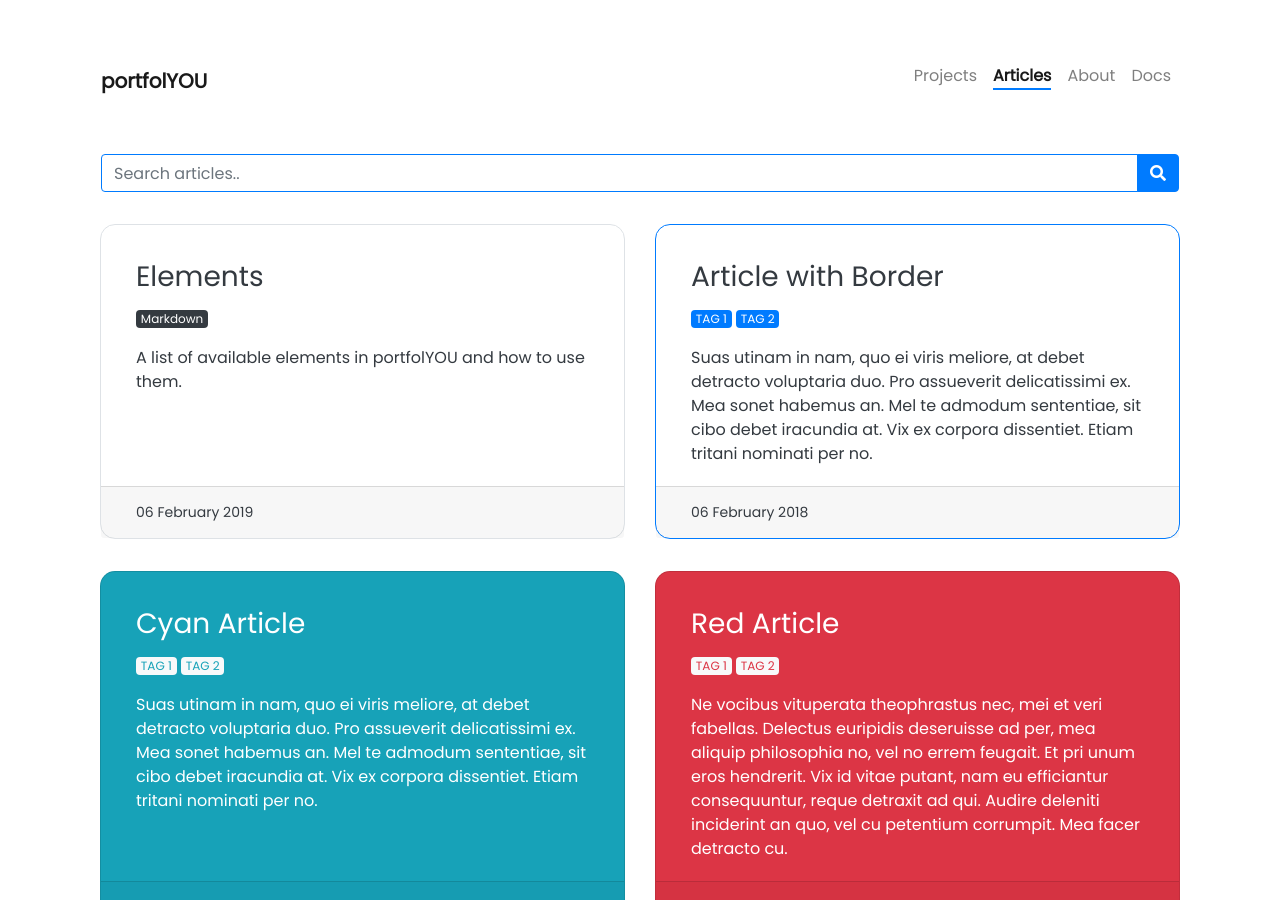
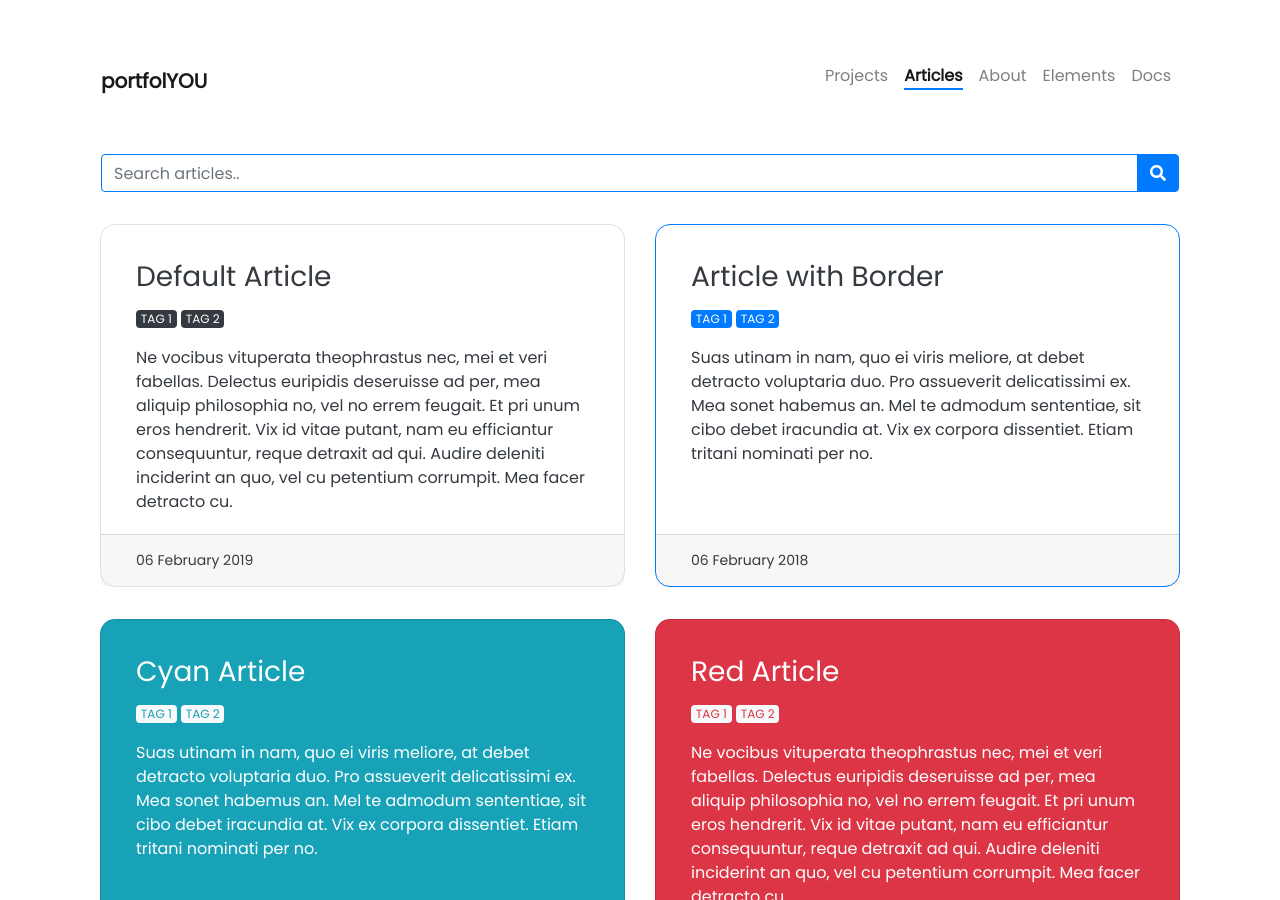
Before and after one commit to yousinix/portfolYOU, a Jekyll site: the page built from pages/articles.html, in a window 1280 px wide and 900 px high. Built offline with Jekyll 4.4.1, drawn with Linux system fonts in a browser that asks for light colours; nearby versions of some CDN libraries; comment, search, counter and statistics services are not loaded.

Commit message:
Create Separate Page for Elements

```diff
--- /dev/null
+++ b/_posts/2019-02-06-default.md
@@ -0,0 +1,7 @@
+---
+title: Default Article
+tags: [TAG 1, TAG 2]
+style:
+color:
+description: Ne vocibus vituperata theophrastus nec, mei et veri fabellas. Delectus euripidis deseruisse ad per, mea aliquip philosophia no, vel no errem feugait. Et pri unum eros hendrerit. Vix id vitae putant, nam eu efficiantur consequuntur, reque detraxit ad qui. Audire deleniti inciderint an quo, vel cu petentium corrumpit. Mea facer detracto cu.
+---
```
Also changed, not shown: docs/docs.md (+3 -3 lines), docs/elements.md (renamed from _posts/2019-02-06-elements.md, +13 -4 lines).
